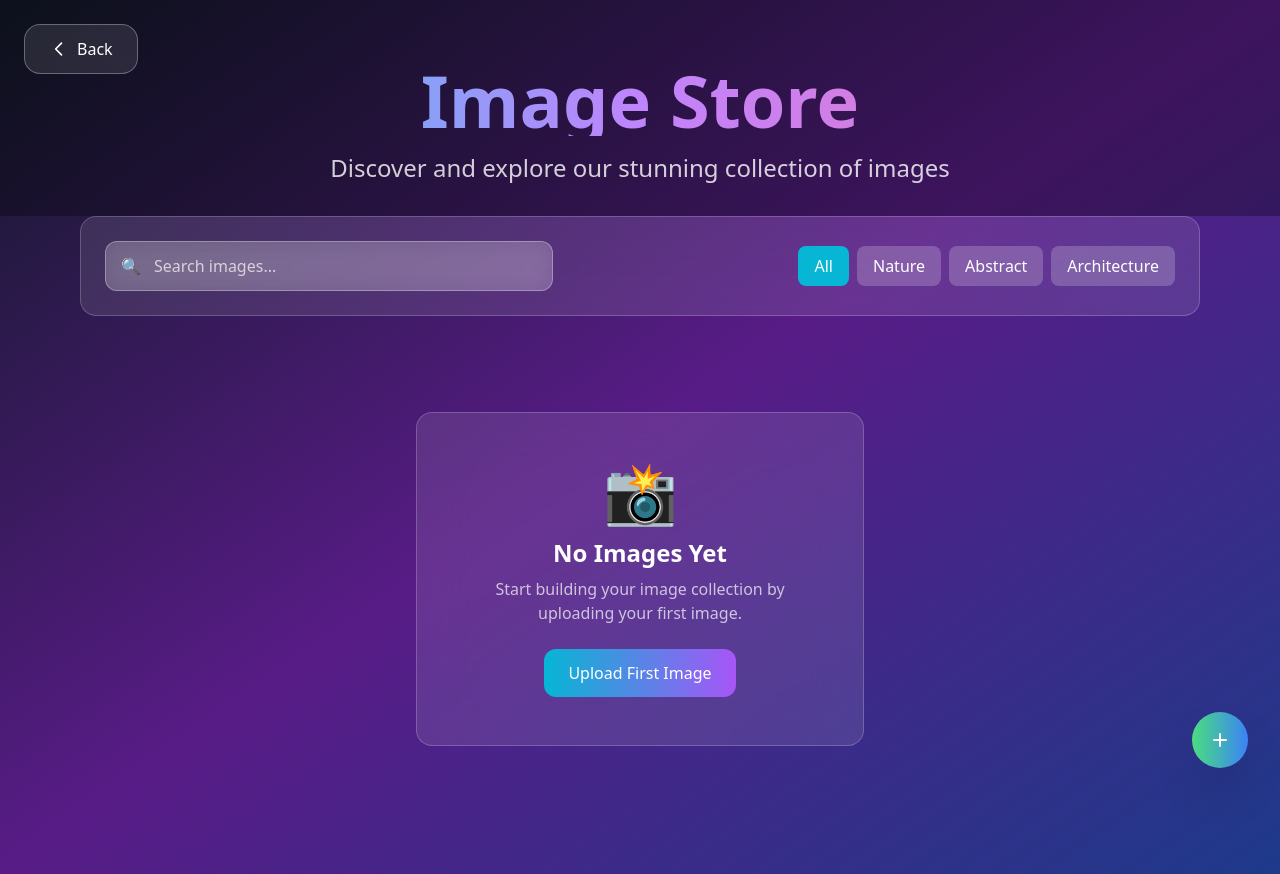
After one commit to Bishal-cs/Django, a Django app: page /index/ImageStore/ in a window 1280 px wide. The commit adds this page. Run offline with Django 5.2, Linux system fonts and the light colour scheme; some libraries are stand-ins or nearby versions.

Commit message:
make a store page

```diff
--- /dev/null
+++ b/StarterProject/practiceAPP/templates/website/image_stores.html
@@ -0,0 +1,224 @@
+{% extends "layout.html" %}
+
+{% block title %}
+    Image Store - Photo Gallery
+{% endblock %}
+
+{% block Content %}
+    <div class="min-h-screen bg-gradient-to-br from-gray-900 via-purple-900 to-blue-900">
+
+        <!-- Header Section -->
+        <div class="relative pt-16 pb-8">
+            <div class="absolute inset-0 bg-black/30"></div>
+
+            <!-- Back Button -->
+            <div class="absolute top-6 left-6 z-20">
+                <button onclick="history.back()"
+                        class="group bg-white/10 hover:bg-white/20 backdrop-blur-xl border border-white/30 hover:border-white/50 text-white px-6 py-3 rounded-2xl font-medium transition-all duration-300 transform hover:scale-105 hover:shadow-xl">
+                    <div class="flex items-center gap-2">
+                        <svg class="w-5 h-5 transition-transform duration-300 group-hover:-translate-x-1" fill="none" stroke="currentColor" viewBox="0 0 24 24">
+                            <path stroke-linecap="round" stroke-linejoin="round" stroke-width="2" d="M15 19l-7-7 7-7"></path>
+                        </svg>
+                        <span>Back</span>
+                    </div>
+                </button>
+            </div>
+
+            <div class="relative z-10 text-center text-white px-4">
+                <h1 class="text-5xl md:text-7xl font-bold bg-gradient-to-r from-cyan-400 via-purple-400 to-pink-400 bg-clip-text text-transparent mb-4">
+                    Image Store
+                </h1>
+                <p class="text-xl md:text-2xl opacity-80 max-w-2xl mx-auto">
+                    Discover and explore our stunning collection of images
+                </p>
+            </div>
+        </div>
+
+        <!-- Search and Filter Section -->
+        <div class="max-w-6xl mx-auto px-4 mb-8">
+            <div class="bg-white/10 backdrop-blur-xl rounded-2xl p-6 border border-white/20">
+                <div class="flex flex-col md:flex-row gap-4 items-center justify-between">
+                    <!-- Search Bar -->
+                    <div class="relative flex-1 max-w-md">
+                        <input type="text" placeholder="Search images..."
+                               class="w-full bg-white/20 backdrop-blur-md border border-white/30 rounded-xl px-4 py-3 pl-12 text-white placeholder-white/70 focus:outline-none focus:ring-2 focus:ring-cyan-400">
+                        <div class="absolute left-4 top-1/2 transform -translate-y-1/2">
+                            🔍
+                        </div>
+                    </div>
+
+                    <!-- Filter Buttons -->
+                    <div class="flex gap-2 flex-wrap">
+                        <button class="bg-cyan-500 hover:bg-cyan-600 text-white px-4 py-2 rounded-lg font-medium transition-all duration-200">
+                            All
+                        </button>
+                        <button class="bg-white/20 hover:bg-white/30 text-white px-4 py-2 rounded-lg font-medium transition-all duration-200">
+                            Nature
+                        </button>
+                        <button class="bg-white/20 hover:bg-white/30 text-white px-4 py-2 rounded-lg font-medium transition-all duration-200">
+                            Abstract
+                        </button>
+                        <button class="bg-white/20 hover:bg-white/30 text-white px-4 py-2 rounded-lg font-medium transition-all duration-200">
+                            Architecture
+                        </button>
+                    </div>
+                </div>
+            </div>
+        </div>
+
+        <!-- Image Gallery Grid -->
+        <div class="max-w-7xl mx-auto px-4 pb-16">
+            <div class="grid grid-cols-1 sm:grid-cols-2 md:grid-cols-3 lg:grid-cols-4 gap-6">
+
+                {% for img in images %}
+                <!-- Image Card -->
+                <div class="group relative overflow-hidden rounded-2xl bg-white/10 backdrop-blur-xl border border-white/20 hover:border-white/40 transition-all duration-300 hover:scale-105 hover:shadow-2xl">
+
+                    <!-- Image Container -->
+                    <div class="relative overflow-hidden rounded-t-2xl">
+                        <img src="{{ img.image.url }}"
+                             alt="{{ img.name }}"
+                             class="w-full h-64 object-cover transition-transform duration-500 group-hover:scale-110">
+
+                        <!-- Overlay on Hover -->
+                        <div class="absolute inset-0 bg-gradient-to-t from-black/80 via-black/20 to-transparent opacity-0 group-hover:opacity-100 transition-opacity duration-300">
+                            <div class="absolute bottom-4 left-4 right-4">
+                                <div class="flex justify-center">
+                                    <!-- View Button -->
+                                    <a href="{% url 'image_detail' img.id %}"
+                                       class="bg-white/90 hover:bg-white text-gray-800 px-6 py-2 rounded-full text-sm font-medium transition-all duration-200 transform hover:scale-105">
+                                        👁 View Details
+                                    </a>
+                                </div>
+                            </div>
+                        </div>
+                    </div>
+
+                    <!-- Image Info -->
+                    <div class="p-4">
+                        <h3 class="text-white font-semibold text-lg mb-2 truncate">
+                            {{ img.name }}
+                        </h3>
+                        <p class="text-white/70 text-sm mb-3 line-clamp-2">
+                            {{ img.description|default:"Beautiful image from our collection" }}
+                        </p>
+
+                        <!-- Stats and Date -->
+                        <div class="flex justify-between items-center text-xs text-white/60">
+                            <span class="flex items-center gap-1">
+                                📅 {{ img.date_time_stamp|date:"M d, Y" }}
+                            </span>
+                            <div class="flex gap-3">
+                                <span class="flex items-center gap-1">
+                                    ❤ 24
+                                </span>
+                                <span class="flex items-center gap-1">
+                                    👁 156
+                                </span>
+                            </div>
+                        </div>
+                    </div>
+                </div>
+                {% empty %}
+
+                <!-- Empty State -->
+                <div class="col-span-full text-center py-16">
+                    <div class="bg-white/10 backdrop-blur-xl rounded-2xl p-12 border border-white/20 max-w-md mx-auto">
+                        <div class="text-6xl mb-4">📸</div>
+                        <h3 class="text-2xl font-bold text-white mb-2">No Images Yet</h3>
+                        <p class="text-white/70 mb-6">Start building your image collection by uploading your first image.</p>
+                        <button class="bg-gradient-to-r from-cyan-500 to-purple-500 hover:from-cyan-600 hover:to-purple-600 text-white px-6 py-3 rounded-xl font-medium transition-all duration-200">
+                            Upload First Image
+                        </button>
+                    </div>
+                </div>
+
+                {% endfor %}
+            </div>
+
+            <!-- Load More Button -->
+            {% if images %}
+            <div class="text-center mt-12">
+                <button class="bg-gradient-to-r from-purple-500 to-pink-500 hover:from-purple-600 hover:to-pink-600 text-white px-8 py-4 rounded-xl font-medium text-lg transition-all duration-200 transform hover:scale-105">
+                    Load More Images
+                </button>
+            </div>
+            {% endif %}
+        </div>
+
+        <!-- Floating Action Button for Upload -->
+        <div class="fixed bottom-8 right-8 z-50">
+            <button class="bg-gradient-to-r from-green-400 to-blue-500 hover:from-green-500 hover:to-blue-600 text-white p-4 rounded-full shadow-2xl transition-all duration-200 transform hover:scale-110">
+                <svg class="w-6 h-6" fill="none" stroke="currentColor" viewBox="0 0 24 24">
+                    <path stroke-linecap="round" stroke-linejoin="round" stroke-width="2" d="M12 6v6m0 0v6m0-6h6m-6 0H6"></path>
+                </svg>
+            </button>
+        </div>
+    </div>
+
+    <!-- JavaScript for Interactions -->
+    <script>
+        // Search functionality
+        document.querySelector('input[type="text"]').addEventListener('input', function(e) {
+            const searchTerm = e.target.value.toLowerCase();
+            const imageCards = document.querySelectorAll('.grid > div:not(.col-span-full)');
+
+            imageCards.forEach(card => {
+                const imageName = card.querySelector('h3').textContent.toLowerCase();
+                const imageDesc = card.querySelector('p').textContent.toLowerCase();
+
+                if (imageName.includes(searchTerm) || imageDesc.includes(searchTerm)) {
+                    card.style.display = 'block';
+                } else {
+                    card.style.display = 'none';
+                }
+            });
+        });
+
+        // Filter buttons
+        document.querySelectorAll('button').forEach(button => {
+            if (button.textContent.includes('All') || button.textContent.includes('Nature') ||
+                button.textContent.includes('Abstract') || button.textContent.includes('Architecture')) {
+                button.addEventListener('click', function() {
+                    // Remove active class from all filter buttons
+                    document.querySelectorAll('button').forEach(btn => {
+                        if (btn.classList.contains('bg-cyan-500')) {
+                            btn.classList.remove('bg-cyan-500', 'bg-cyan-600');
+                            btn.classList.add('bg-white/20', 'hover:bg-white/30');
+                        }
+                    });
+
+                    // Add active class to clicked button
+                    this.classList.remove('bg-white/20', 'hover:bg-white/30');
+                    this.classList.add('bg-cyan-500', 'hover:bg-cyan-600');
+
+                    // Filter logic would go here
+                    console.log('Filter by:', this.textContent);
+                });
+            }
+        });
+
+        // Smooth scroll animations
+        const observerOptions = {
+            threshold: 0.1,
+            rootMargin: '0px 0px -50px 0px'
+        };
+
+        const observer = new IntersectionObserver((entries) => {
+            entries.forEach(entry => {
+                if (entry.isIntersecting) {
+                    entry.target.style.opacity = '1';
+                    entry.target.style.transform = 'translateY(0)';
+                }
+            });
+        }, observerOptions);
+
+        // Observe all image cards
+        document.querySelectorAll('.grid > div').forEach(card => {
+            card.style.opacity = '0';
+            card.style.transform = 'translateY(20px)';
+            card.style.transition = 'opacity 0.6s ease, transform 0.6s ease';
+            observer.observe(card);
+        });
+    </script>
+{% endblock %}
--- a/StarterProject/practiceAPP/urls.py
+++ b/StarterProject/practiceAPP/urls.py
@@ -4,4 +4,5 @@ from . import views
 urlpatterns = [
     path('', views.index, name='index'),
     path('<int:img_id>/', views.img_detail, name='img_detail'),
+    path('ImageStore/', views.image_stores, name='image_stores'),
 ]
--- a/StarterProject/practiceAPP/views.py
+++ b/StarterProject/practiceAPP/views.py
@@ -10,3 +10,6 @@ def index(request):
 def img_detail(request, img_id):
     img = get_object_or_404(all_typs_imgs, pk=img_id)
     return render(request, 'website/img_detail.html', {'img': img})
+
+def image_stores(request):
+    return render(request, "website/image_stores.html")
```
Also changed, not shown: StarterProject/practiceAPP/models.py (+28 -13 lines), StarterProject/templates/website/index.html (+7 -0 lines), StarterProject/db.sqlite3, StarterProject/practiceAPP/froms.py (added), StarterProject/practiceAPP/migrations/0006_alter_all_typs_imgs_type.py (added), StarterProject/practiceAPP/migrations/0007_image_review_comment_image_review_ratings_and_more.py (added).
